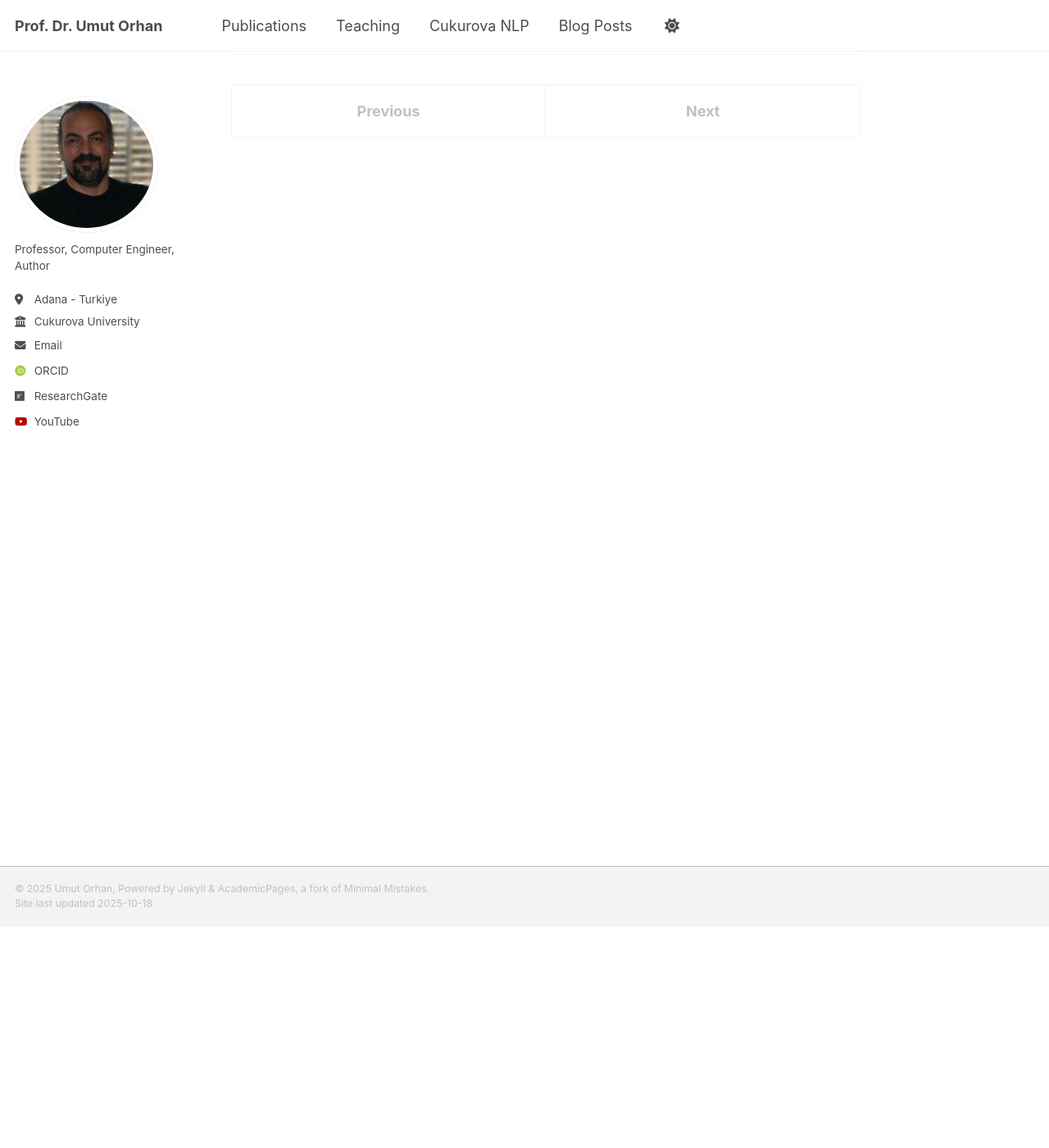
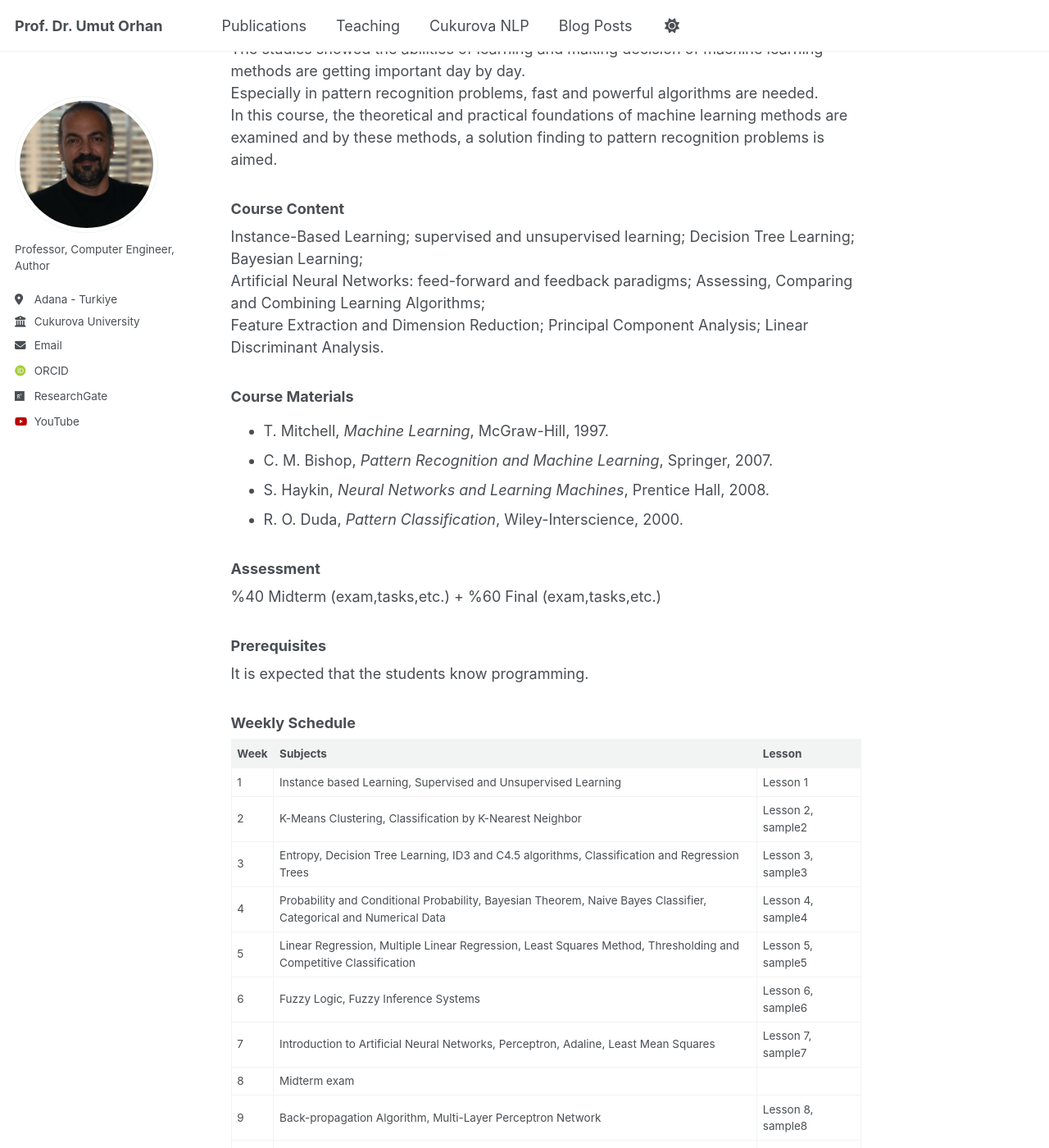
Before and after one commit to uorhan/uorhan.github.io, a Jekyll site: the page built from _teaching/intro-to-ml.md, in a window 1280 px wide and 1400 px high, scrolled down 270 px. Shown: the whole window at 82% size. Built offline with Jekyll 4.4.1, drawn with Linux system fonts in a browser that asks for light colours; some web fonts are replaced; some of the changed text lies outside the part shown.

Commit message:
Update intro-to-ml.md

```diff
--- a/_teaching/intro-to-ml.md
+++ b/_teaching/intro-to-ml.md
@@ -3,6 +3,60 @@ title: "Introduction to Machine Learning"
 collection: teaching
 type: "Undergraduate Course"
 permalink: /teaching/intro-to-ml
+venue: "CuCEng"
+year: 2025-1-1
 ---
 
-Bu, **Makine Öğrenmesine Giriş** dersinin sayfasıdır. Ders notları, duyurular ve kaynaklar buraya eklenecek.
+### Course Objectives
+Machine Learning is computer algorithms which models the given problem by the data obtained from its media.
+The studies showed the abilities of learning and making decision of machine learning methods are getting important day by day.
+Especially in pattern recognition problems, fast and powerful algorithms are needed.
+In this course, the theoretical and practical foundations of machine learning methods are examined and by these methods, a solution finding to pattern recognition problems is aimed.
+
+### Course Content
+Instance-Based Learning; supervised and unsupervised learning; Decision Tree Learning; Bayesian Learning;
+Artificial Neural Networks: feed-forward and feedback paradigms; Assessing, Comparing and Combining Learning Algorithms;
+Feature Extraction and Dimension Reduction; Principal Component Analysis; Linear Discriminant Analysis.
+
+### Course Materials
+- T. Mitchell, *Machine Learning*, McGraw-Hill, 1997.
+- C. M. Bishop, *Pattern Recognition and Machine Learning*, Springer, 2007.
+- S. Haykin, *Neural Networks and Learning Machines*, Prentice Hall, 2008.
+- R. O. Duda, *Pattern Classification*, Wiley-Interscience, 2000.
+
+### Assessment
+%40 Midterm (exam,tasks,etc.) + %60 Final (exam,tasks,etc.)
+
+### Prerequisites
+It is expected that the students know programming.
+
+### Weekly Schedule
+
+| Week | Subjects | Lesson |
+|------|-----------|--------|
+| 1 | Instance based Learning, Supervised and Unsupervised Learning | Lesson 1 |
+| 2 | K-Means Clustering, Classification by K-Nearest Neighbor | Lesson 2, sample2 |
+| 3 | Entropy, Decision Tree Learning, ID3 and C4.5 algorithms, Classification and Regression Trees | Lesson 3, sample3 |
+| 4 | Probability and Conditional Probability, Bayesian Theorem, Naive Bayes Classifier, Categorical and Numerical Data | Lesson 4, sample4 |
+| 5 | Linear Regression, Multiple Linear Regression, Least Squares Method, Thresholding and Competitive Classification | Lesson 5, sample5 |
+| 6 | Fuzzy Logic, Fuzzy Inference Systems | Lesson 6, sample6 |
+| 7 | Introduction to Artificial Neural Networks, Perceptron, Adaline, Least Mean Squares | Lesson 7, sample7 |
+| 8 | Midterm exam |  |
+| 9 | Back-propagation Algorithm, Multi-Layer Perceptron Network | Lesson 8, sample8 |
+| 10 | Reinforcement Learning, Q-Learning, TD-Learning, Learning Vector Quantization Network, LVQ2, LVQ-X | Lesson 9, 9-a, 9-b |
+| 11 | Mapping and Kernel Functions, Radial Basis Function (RBF), RBF Network | Lesson 10 |
+| 12 | Lagrange Method, Optimization by Lagrange Coefficient, Support Vector Machine, Quadratic Programming | Lesson 11 |
+| 13 | Feature Extraction and Selection, Dimension Reduction, Principal Component Analysis, Linear Discriminant Analysis | Lesson 12, sample12 |
+| 14 | Convolutional and Recurrent Networks, Deep Learning | Lesson 13 |
+| 15 | Review for Final Exam |  |
+
+## Resources
+Below you can find past exam papers.
+<ul>
+  {% assign files = site.static_files | where_exp: "file", "file.path contains '/assets/exams/intro-to-ml/'" %}
+  {% for file in files %}
+    {% if file.extname == ".pdf" %}
+      <li><a href="{{ file.path | relative_url }}">{{ file.name }}</a></li>
+    {% endif %}
+  {% endfor %}
+</ul>
```
